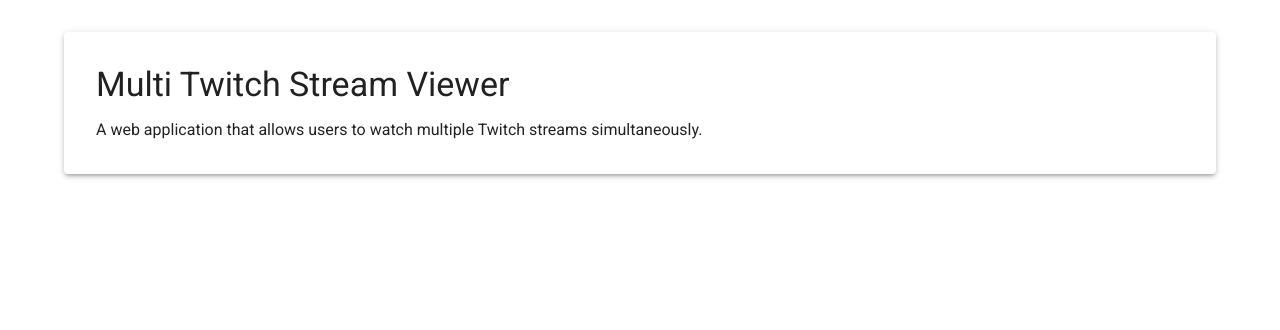
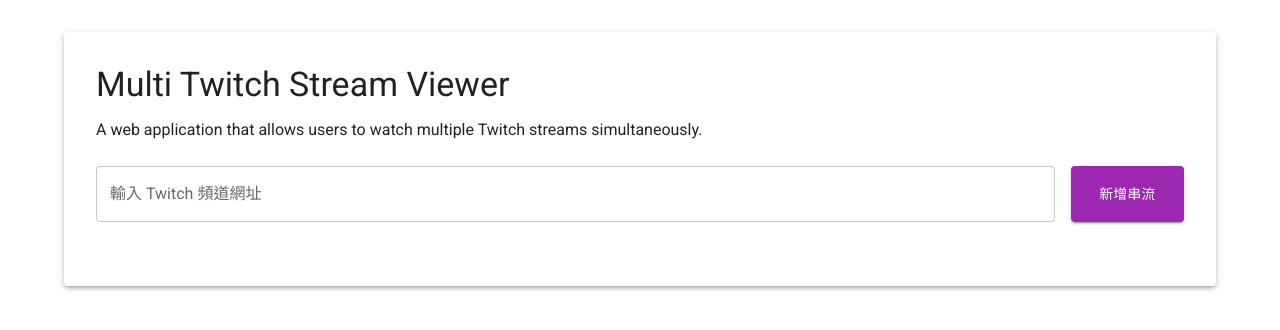
Before and after one commit to arksondk/dd-project, a Next.js app: page / in a window 1280 px wide. Shown: the top 330 px of the page. Built offline with nearby package versions, Linux system fonts and the light colour scheme; what @mui/material-nextjs would draw is missing.

Commit message:
feat: 新增 Twitch 串流輸入功能及顯示區域

```diff
--- a/src/app/layout.tsx
+++ b/src/app/layout.tsx
@@ -15,6 +15,7 @@ export const metadata: Metadata = {
   title: 'Multi Twitch Stream Viewer',
   description:
     'A web application that allows users to watch multiple Twitch streams simultaneously.',
+
 }
 
 export default function RootLayout({
@@ -29,6 +30,7 @@ export default function RootLayout({
           <ThemeProvider theme={theme}>
             <CssBaseline />
             {children}
+
           </ThemeProvider>
         </AppRouterCacheProvider>
       </body>
--- a/src/app/page.tsx
+++ b/src/app/page.tsx
@@ -1,17 +1,65 @@
-import { Container, Paper, Typography } from '@mui/material'
+"use client"; // 步驟 1: 宣告為 Client Component
+
+import { useState } from 'react';
+import { Container, Paper, Typography, TextField, Button, Box } from '@mui/material';
 
 export default function Home() {
+  // 步驟 2: 定義狀態
+  const [url, setUrl] = useState('');
+  const [streams, setStreams] = useState<string[]>([]);
+
+  const handleAddStream = (e: React.FormEvent) => {
+    e.preventDefault();
+    if (url.trim()) {
+      setStreams([...streams, url]);
+      setUrl(''); // 清空輸入框
+    }
+  };
+
   return (
     <Container>
       <Paper elevation={3} sx={{ padding: 4, marginTop: 4 }}>
         <Typography variant='h4' component='h1' gutterBottom>
           Multi Twitch Stream Viewer
         </Typography>
-        <Typography variant='body1'>
+        <Typography variant='body1' sx={{ marginBottom: 3 }}>
           A web application that allows users to watch multiple Twitch streams
           simultaneously.
         </Typography>
+
+        {/* 步驟 3: 加入輸入區域 */}
+        <Box
+          component="form"
+          onSubmit={handleAddStream}
+          sx={{ display: 'flex', gap: 2, marginBottom: 4 }}
+        >
+          <TextField
+            fullWidth
+            variant="outlined"
+            label="輸入 Twitch 頻道網址"
+            placeholder="https://www.twitch.tv/shroud"
+            value={url}
+            onChange={(e) => setUrl(e.target.value)}
+          />
+          <Button
+            variant="contained"
+            color="secondary"
+            type="submit"
+            sx={{ whiteSpace: 'nowrap', px: 4 }}
+          >
+            新增串流
+          </Button>
+        </Box>
+
+        {/* 步驟 4: 預留顯示串流的區塊 */}
+        <Box sx={{ display: 'grid', gridTemplateColumns: 'repeat(auto-fill, minmax(300px, 1fr))', gap: 2 }}>
+          {streams.map((s, index) => (
+            <Paper key={index} sx={{ aspectRatio: '16/9', bgcolor: 'grey.200', display: 'flex', alignItems: 'center', justifyCenter: 'center' }}>
+              <Typography color="text.secondary">{s}</Typography>
+            </Paper>
+          ))}
+        </Box>
       </Paper>
     </Container>
-  )
+  );
 }
```
